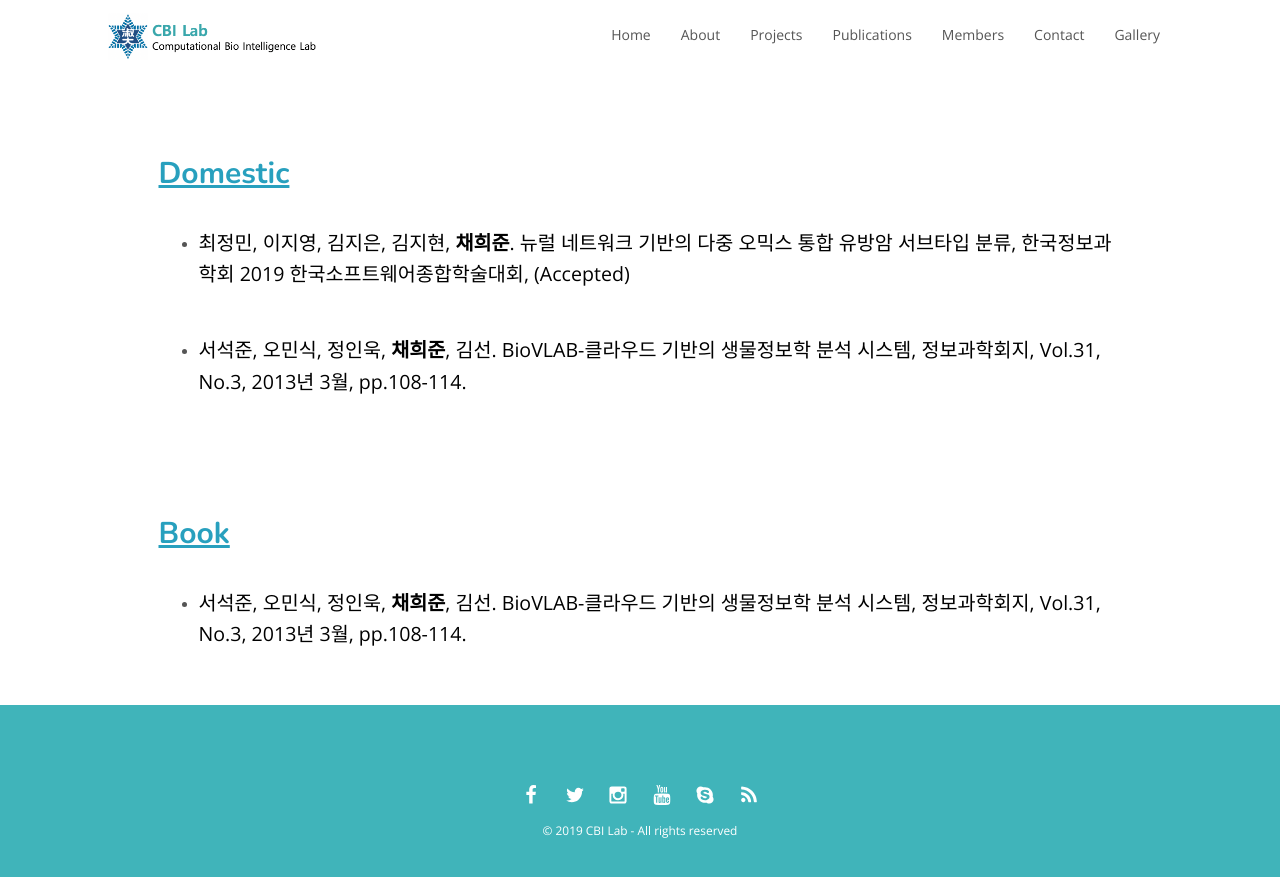
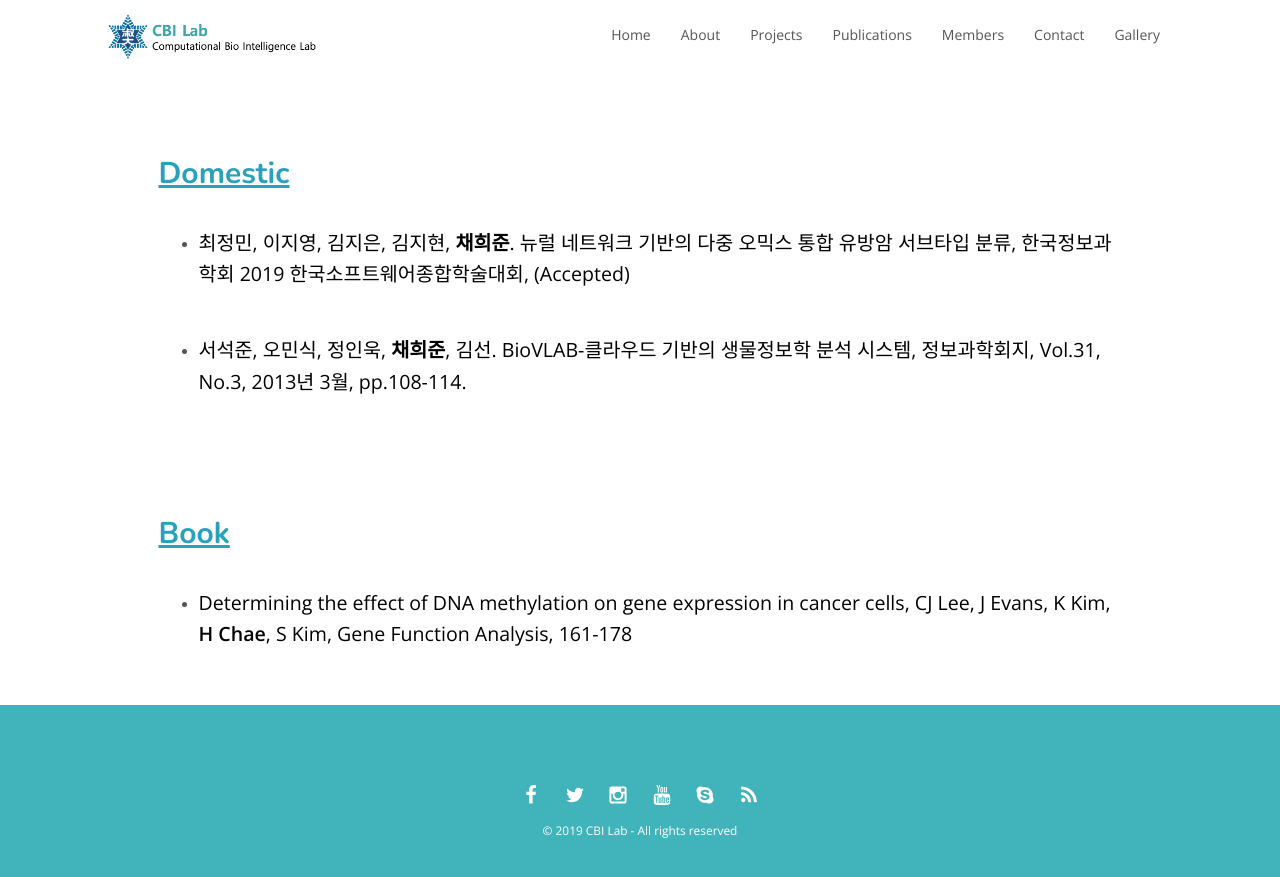
Before and after one commit to cbi-bioinfo/cbi-bioinfo.github.io_old, a Jekyll site: the page built from publications.html, in a window 1280 px wide and 900 px high, scrolled down 4241 px. Shown: the top 877 px of the window. Built offline with Jekyll 4.4.1, drawn with Linux system fonts in a browser that asks for light colours; nearby versions of some CDN libraries.

Commit message:
Modify book section in publication.html

```diff
--- a/publications.html
+++ b/publications.html
@@ -125,7 +125,7 @@ layout: default
                 <div class="media">
                     <br>
                     <ul>
-                        <li><p style="font-size: 140%;color: black">서석준, 오민식, 정인욱, <b>채희준</b>, 김선. BioVLAB-클라우드 기반의 생물정보학 분석 시스템, 정보과학회지, Vol.31, No.3, 2013년 3월, pp.108-114.</p></li>
+                        <li><p style="font-size: 140%;color: black">Determining the effect of DNA methylation on gene expression in cancer cells, CJ Lee, J Evans, K Kim, <b>H Chae</b>, S Kim, Gene Function Analysis, 161-178</p></li>
                         <br><br>
                     </ul>
                 </div>
```
Also changed, not shown: 2 other files.
